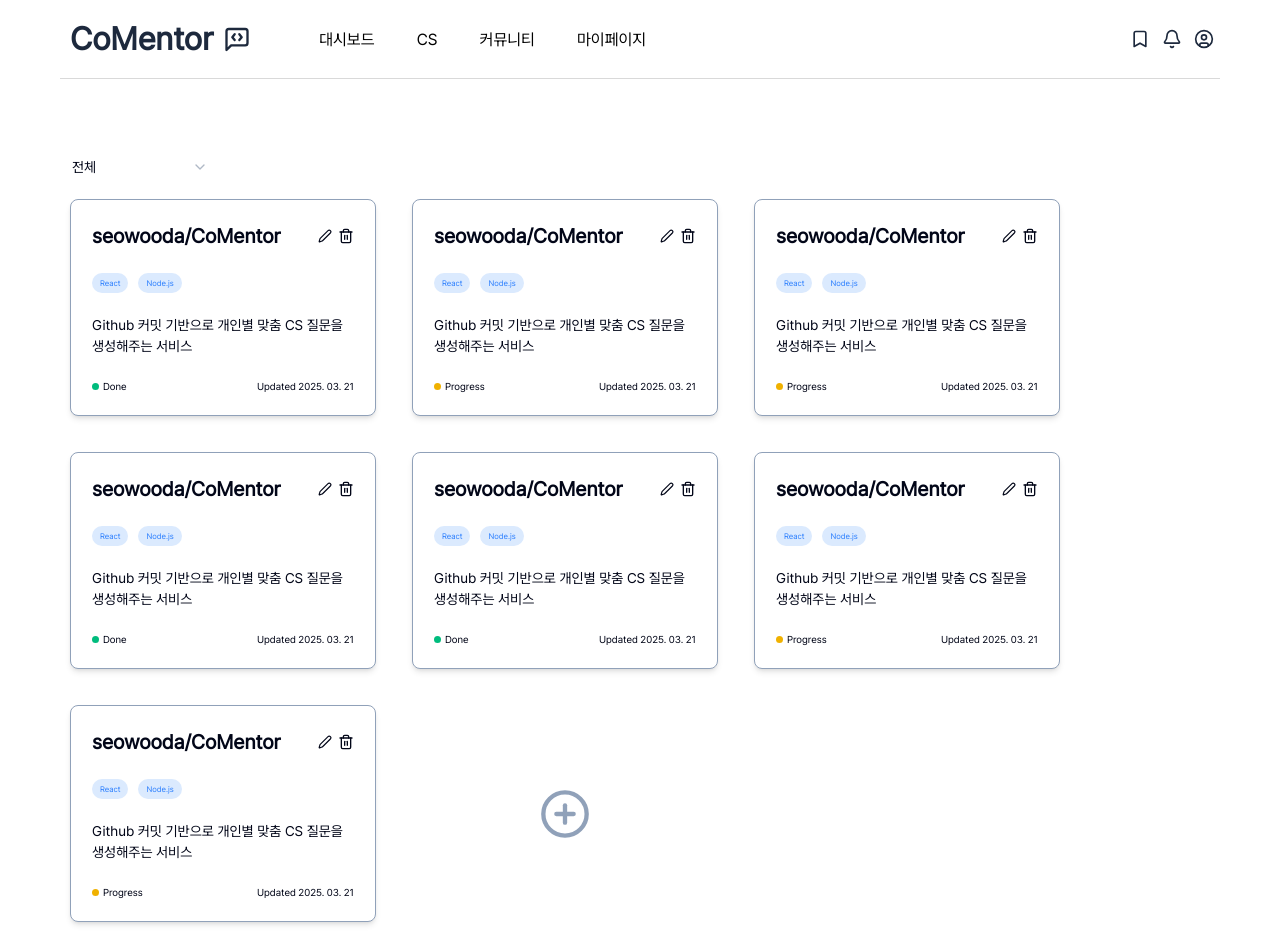
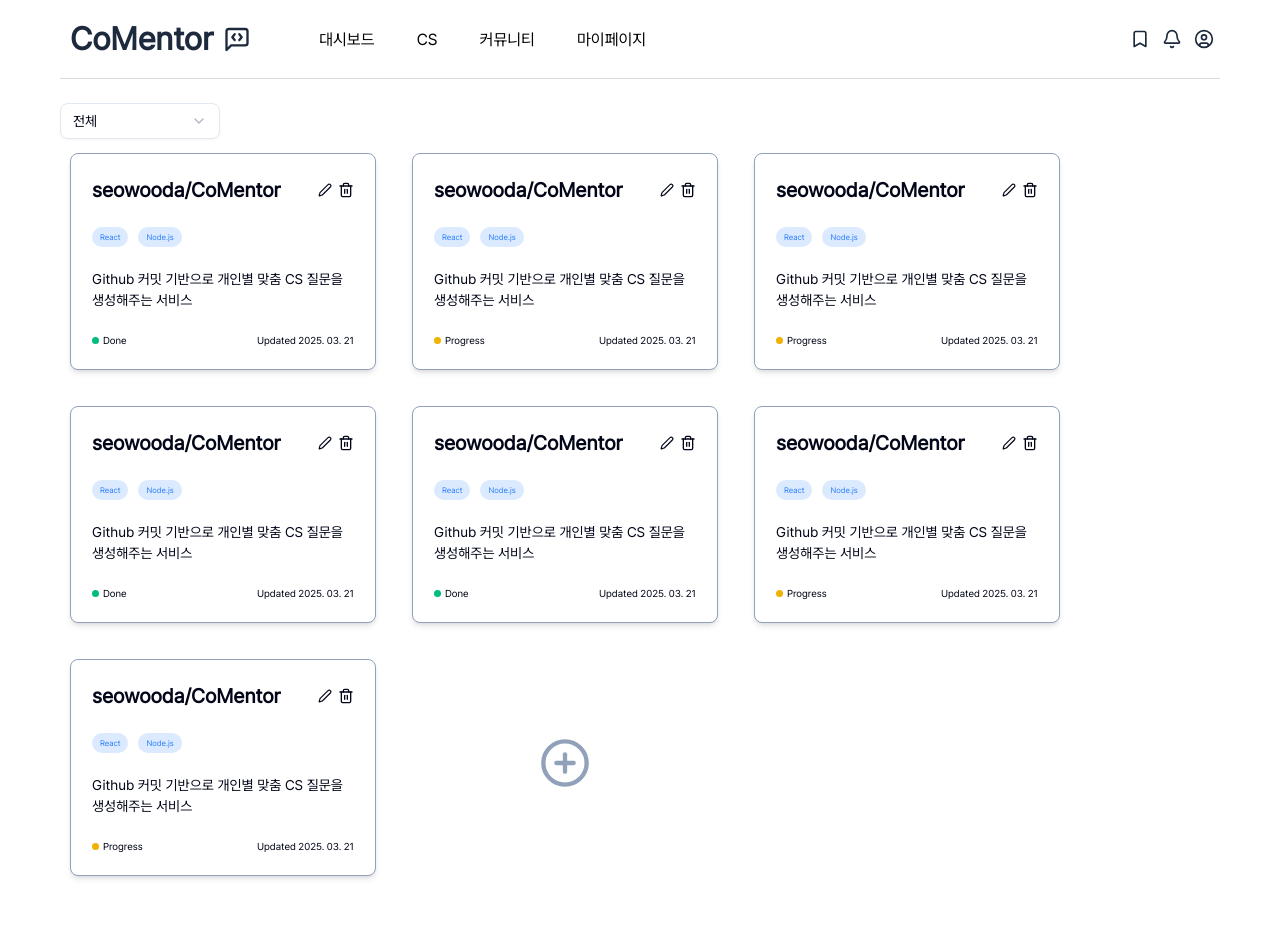
Before and after one commit to seowooda/comentor, a Next.js app: page /dashboard in a window 1280 px wide. After the commit the page ends 886 px from the top, so only its background shows below. Built offline with nearby package versions, Linux system fonts and the light colour scheme.

Commit message:
feat: dashboard 필터링 추가, layout 수정

```diff
--- a/src/app/(after)/dashboard/page.tsx
+++ b/src/app/(after)/dashboard/page.tsx
@@ -1,16 +1,19 @@
+'use client'
 import Dashboard from '@/components/Dashboard/Dashboard'
-import { DropdownMenuDemo } from '@/components/DropdownMenu/DropdownMenu'
-import { SelectDemo } from '@/components/Select/Select'
+import { DashboardSelect } from '@/components/Select/Select'
+import React from 'react'
 
 export default function Page() {
+  const [filter, setFilter] = React.useState('all')
+
   return (
-    <main className="flex flex-col gap-1 pt-[70px]">
+    <main className="flex flex-col gap-1 px-[60px] pt-6">
       <div>
-        <SelectDemo />
+        <DashboardSelect setFilter={setFilter} />
       </div>
-      <div className="p-[10px]">
-        <Dashboard />
-      </div>
+      <section className="p-[10px]">
+        <Dashboard filter={filter} />
+      </section>
     </main>
   )
 }
--- a/src/app/(before)/signup/page.tsx
+++ b/src/app/(before)/signup/page.tsx
@@ -2,7 +2,7 @@ import SignupForm from '@/components/SignupForm/SignupForm'
 
 export default function SignupPage() {
   return (
-    <main className="flex flex-grow items-center justify-center pt-[70px] pb-[165px]">
+    <main className="flex flex-grow items-center justify-center px-[60px]">
       <SignupForm />
     </main>
   )
--- a/src/app/layout.tsx
+++ b/src/app/layout.tsx
@@ -14,8 +14,11 @@ const RootLayout = ({
 }>) => {
   return (
     <html lang="en">
-      <body className="flex min-h-screen flex-col px-[60px] antialiased">
-        <Header />
+      <body className="flex min-h-screen flex-col antialiased">
+        <header className="mx-[60px]">
+          <Header />
+        </header>
+
         {children}
       </body>
     </html>
--- a/src/components/Dashboard/Dashboard.tsx
+++ b/src/components/Dashboard/Dashboard.tsx
@@ -1,7 +1,7 @@
 import { Plus, PlusCircle } from 'lucide-react'
 import { DashboardCard } from '../DashboardCard/DashboardCard'
 
-const Dashboard = () => {
+const Dashboard = ({ filter }: { filter: string }) => {
   const Card = [
     {
       id: 1,
@@ -75,14 +75,22 @@ const Dashboard = () => {
     },
   ]
 
+  // 필터링된 카드 리스트
+  const filteredCards =
+    filter === 'all' ? Card : Card.filter((card) => card.status === filter)
+
   return (
     <div className="flex w-full flex-wrap gap-9">
-      {Card.map((card) => (
+      {filteredCards.map((card) => (
         <DashboardCard key={card.id} card={card} />
       ))}
 
-      <div className="flex w-[306px] items-center justify-center">
-        <PlusCircle size={52} className="text-slate-400" />
+      <div className="flex h-52 w-[306px] items-center justify-center">
+        <PlusCircle
+          size={52}
+          className="cursor-pointer text-slate-400"
+          onClick={() => {}}
+        />
       </div>
     </div>
   )
--- a/src/components/Select/Select.tsx
+++ b/src/components/Select/Select.tsx
@@ -10,17 +10,21 @@ import {
   SelectValue,
 } from '@/components/ui/select'
 
-export function SelectDemo() {
+export function DashboardSelect({
+  setFilter,
+}: {
+  setFilter: (value: string) => void
+}) {
   return (
-    <Select defaultValue="all">
-      <SelectTrigger className="w-[160px] border-none shadow-none">
+    <Select defaultValue="all" onValueChange={(value) => setFilter(value)}>
+      <SelectTrigger className="w-[160px]">
         <SelectValue placeholder="전체" />
       </SelectTrigger>
-      <SelectContent defaultValue="all">
+      <SelectContent>
         <SelectGroup>
           <SelectItem value="all">전체</SelectItem>
-          <SelectItem value="progress">진행 중인 프로젝트</SelectItem>
-          <SelectItem value="done">완료된 프로젝트</SelectItem>
+          <SelectItem value="Progress">진행 중인 프로젝트</SelectItem>
+          <SelectItem value="Done">완료된 프로젝트</SelectItem>
         </SelectGroup>
       </SelectContent>
     </Select>
```
